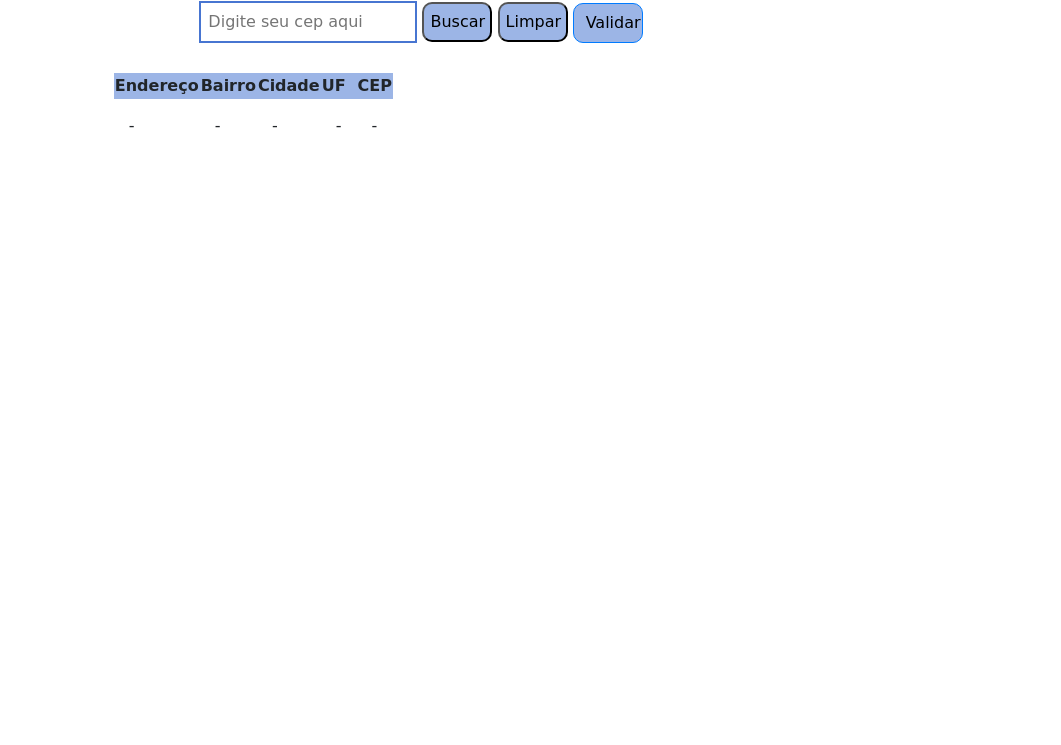
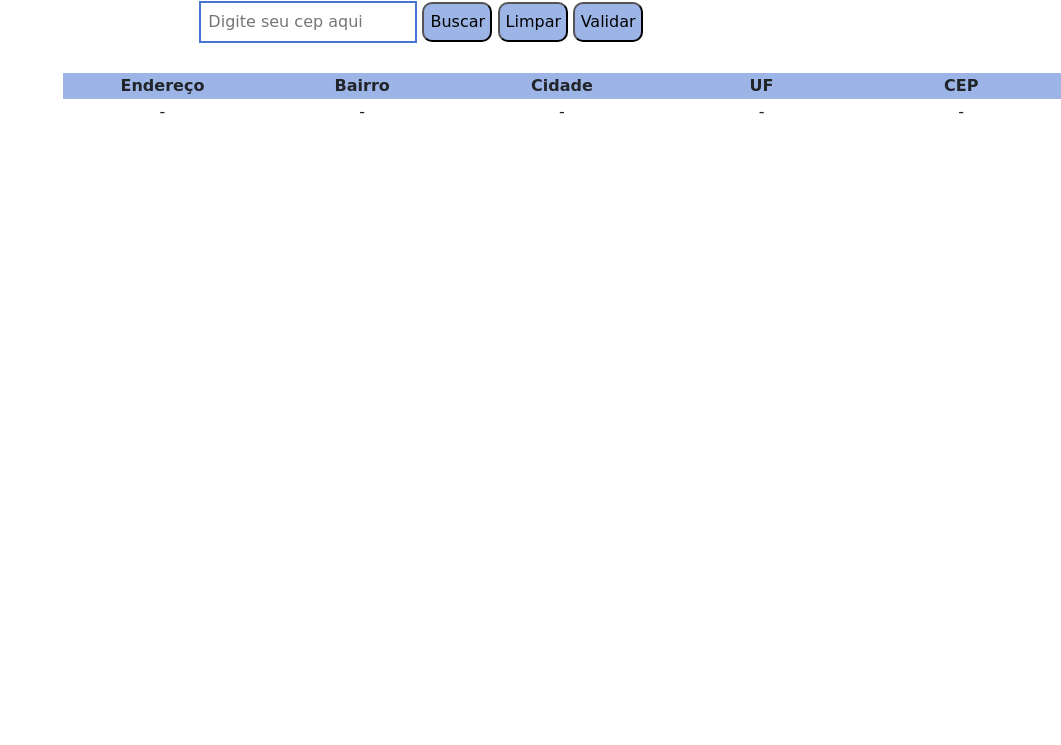
Before and after one commit to Gege-466/projeto-cep, a plain HTML site: page index.html in a window 1280 px wide. Shown: the part 55-800 px from the top of the page, without its empty margins (219-1280 px from the left). Drawn offline with nearby package versions, Linux system fonts and the light colour scheme.

Commit message:
Arrumando tabela e botao validar

```diff
--- a/index.css
+++ b/index.css
@@ -24,14 +24,17 @@
     border-width: 2px;
     padding: 7px;
 }
-td {
-    padding: 15px;
-}
 th {
+    text-align: center;
+    width: 200px;
     background-color:#4775d188;
 }
+
 table {
-    border-collapse: collapse;
     margin-top: 30px;
-    margin-left: 26%;
+    margin-left: 22%;
 }
+
+td {
+    text-align: center;
+}
--- a/index.html
+++ b/index.html
@@ -41,7 +41,7 @@
         <input id="cep" type="text" placeholder="Digite seu cep aqui" maxlength="9" class="input">
         <button type="button"class="botao" onclick="findCep()">Buscar</button>
         <button class="botao" onclick="clean()">Limpar</button>
-        <button class="botao btn btn-primary" data-toggle="modal" data-target="#exampleModal" onclick="validarCep()">Validar</button>
+        <button class="botao" data-toggle="modal" data-target="#exampleModal" onclick="validarCep()">Validar</button>
 
 
     </div>
```
